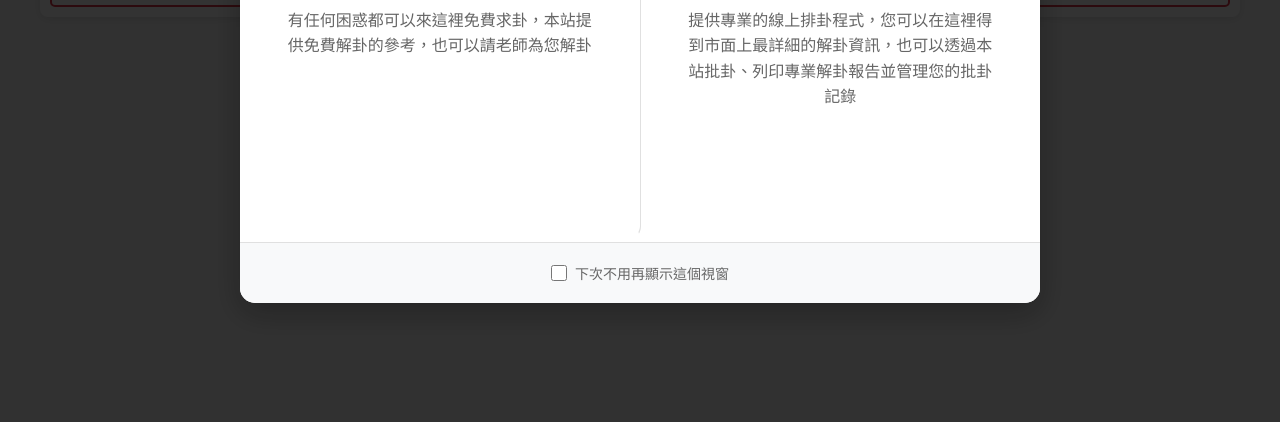
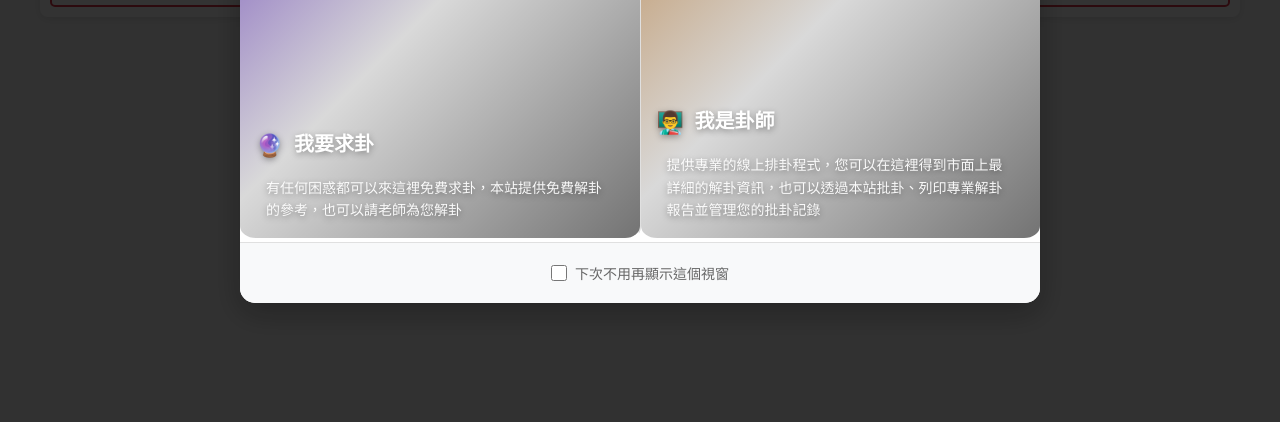
Before and after one commit to markchou1205-uch/liuyao-divination-system, a website: page pages/index.html in a window 1280 px wide. Shown: the part 378-800 px from the top of the page. Drawn offline with nearby package versions, Linux system fonts and the light colour scheme; a script that the page names is missing.

Commit message:
Update welcome-modal.css

```diff
--- a/assets/welcome-modal.css
+++ b/assets/welcome-modal.css
@@ -362,3 +362,43 @@
   color: rgba(255,255,255,.95);
   text-shadow: 0 2px 6px rgba(0,0,0,.35);
 }
+/* 讓舊的背景樣式失效，避免覆蓋 inline 背景 */
+.welcome-modal .welcome-option { background:none !important; }
+
+/* 文字固定在卡片底部 */
+.welcome-modal .welcome-option .copy {
+  position: absolute;
+  left: 16px; right: 16px; bottom: 16px;
+  z-index: 2;
+  text-align: left;
+}
+.welcome-modal .welcome-option .welcome-option-icon {
+  display:inline-block; font-size:22px; margin-right:6px; transform:translateY(2px);
+  text-shadow:0 2px 6px rgba(0,0,0,.35);
+}
+.welcome-modal .welcome-option .copy h3 {
+  display:inline-block; margin:0 0 8px; font-size:20px; font-weight:700; color:#fff;
+  text-shadow:0 2px 6px rgba(0,0,0,.35);
+}
+.welcome-modal .welcome-option .copy p {
+  margin:0; font-size:14px; line-height:1.6; color:rgba(255,255,255,.95);
+  text-shadow:0 2px 6px rgba(0,0,0,.35);
+}
+
+/* 半透明遮罩（避免字被亮部背景影響） */
+.welcome-modal .welcome-option .bg-mask{
+  content:""; position:absolute; inset:0; z-index:1; pointer-events:none;
+  display:block;
+}
+.welcome-modal .welcome-option .bg-mask--ask{
+  background:linear-gradient(135deg, rgba(84,41,168,.78) 0%, rgba(0,0,0,.15) 45%, rgba(0,0,0,.55) 100%);
+}
+.welcome-modal .welcome-option .bg-mask--master{
+  background:linear-gradient(135deg, rgba(168,108,41,.78) 0%, rgba(0,0,0,.15) 45%, rgba(0,0,0,.55) 100%);
+}
+
+@media (max-width:768px){
+  .welcome-modal .welcome-option{ min-height:300px; }
+  .welcome-modal .welcome-option .copy h3{ font-size:18px; }
+  .welcome-modal .welcome-option .copy p{ font-size:13px; }
+}
```
